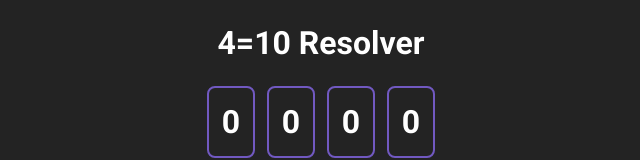
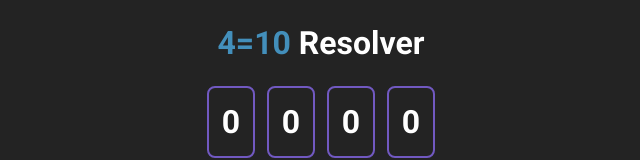
Before and after one commit to Lego4m/4equal10-resolver, a React (Create React App) app: page / in a window 1280 px wide. Shown: the top 160 px of the page, without its empty margins (319-959 px from the left). Built offline with nearby package versions, Linux system fonts and the light colour scheme.

Commit message:
Misc CSS changes

```diff
--- a/src/App.scss
+++ b/src/App.scss
@@ -7,6 +7,11 @@ div.container {
   header {
     h1 {
       text-align: center;
+
+      a {
+        text-decoration: none;
+        color: #438fbb;
+      }
     }
   }
 }
--- a/src/App.tsx
+++ b/src/App.tsx
@@ -37,7 +37,16 @@ function App() {
   return (
     <div className='container'>
       <header>
-        <h1>4=10 Resolver</h1>
+        <h1>
+          <a
+            href='https://play.google.com/store/apps/details?id=app.fourequalsten.fourequalsten_app'
+            target="_blank"
+            rel="noreferrer"
+          >
+            4=10
+          </a>
+          {' '} Resolver
+        </h1>
       </header>
 
       <section className='configs'>
@@ -125,7 +134,7 @@ function App() {
         <h2>COMBINATIONS</h2>
         <ul>
           {combinationsEqualTo10.map((combination) =>
-            <li key={combination.join('')}>{combination}</li>
+            <li key={combination.join('')}>{combination.join(' ')}</li>
           )}
         </ul>
       </section>
--- a/src/styles/global.scss
+++ b/src/styles/global.scss
@@ -1,7 +1,6 @@
 * {
   margin: 0;
   padding: 0;
-  outline: 0;
   box-sizing: border-box;
 }
 
```
